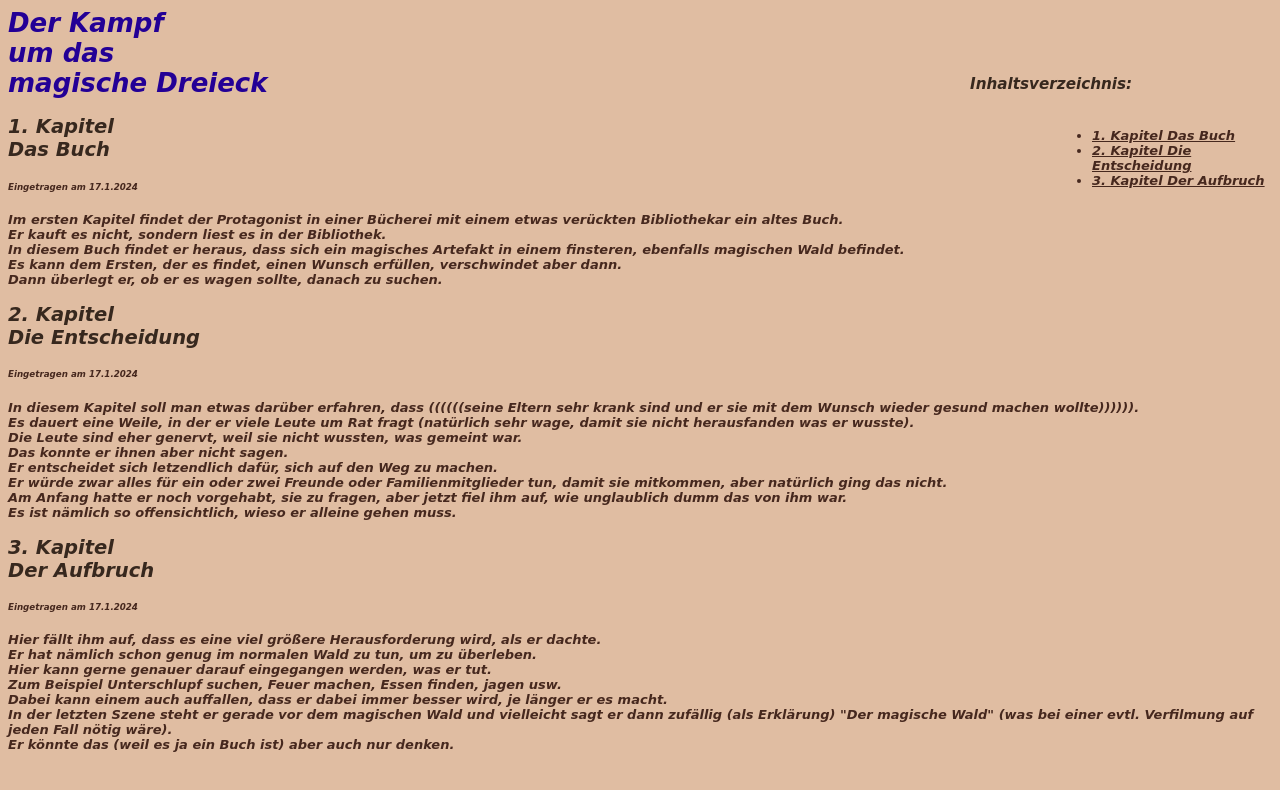
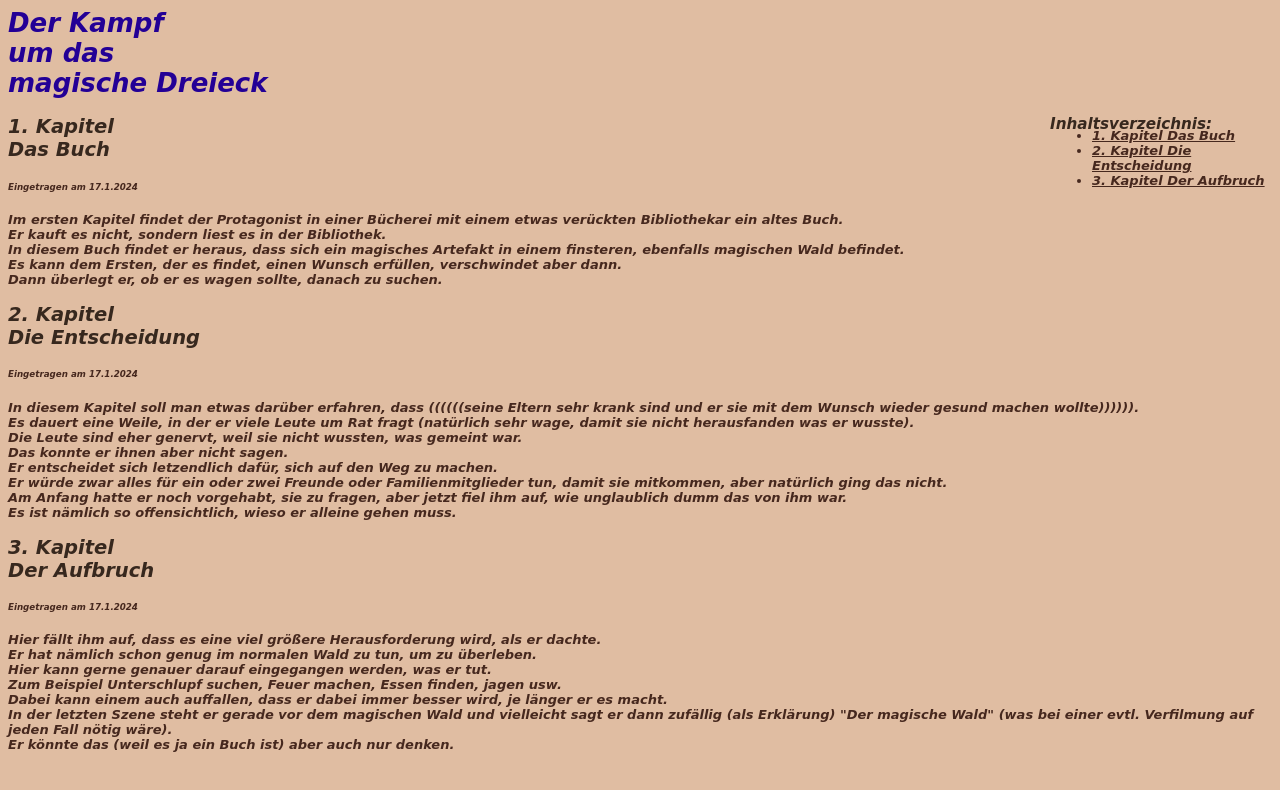
Before and after one commit to Erste-Website/Erste-Website.github.io, a plain HTML site: page index.html in a window 1280 px wide. Drawn offline with Linux system fonts and the light colour scheme.

Commit message:
index.html

```diff
--- a/index.html
+++ b/index.html
@@ -19,10 +19,10 @@
             }
             #Inhaltsverzeichnis{
                 color:rgb(55, 40, 30);
-                width:180px;
+                width:100px;
                 float:right;
                 position:absolute;
-                top:60px;
+                top:100px;
                 right:130;
             }
             #Inhaltsverzeichnis-Punkte{
```
